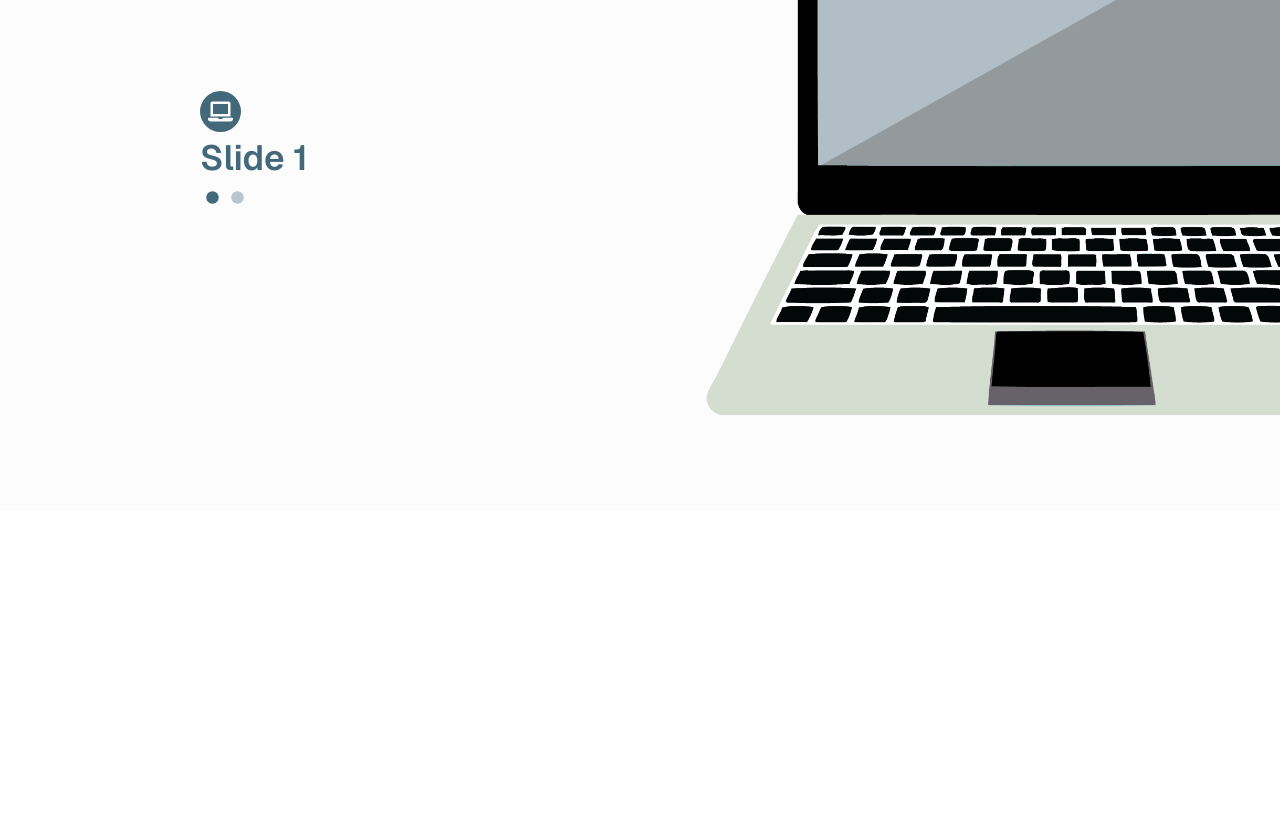
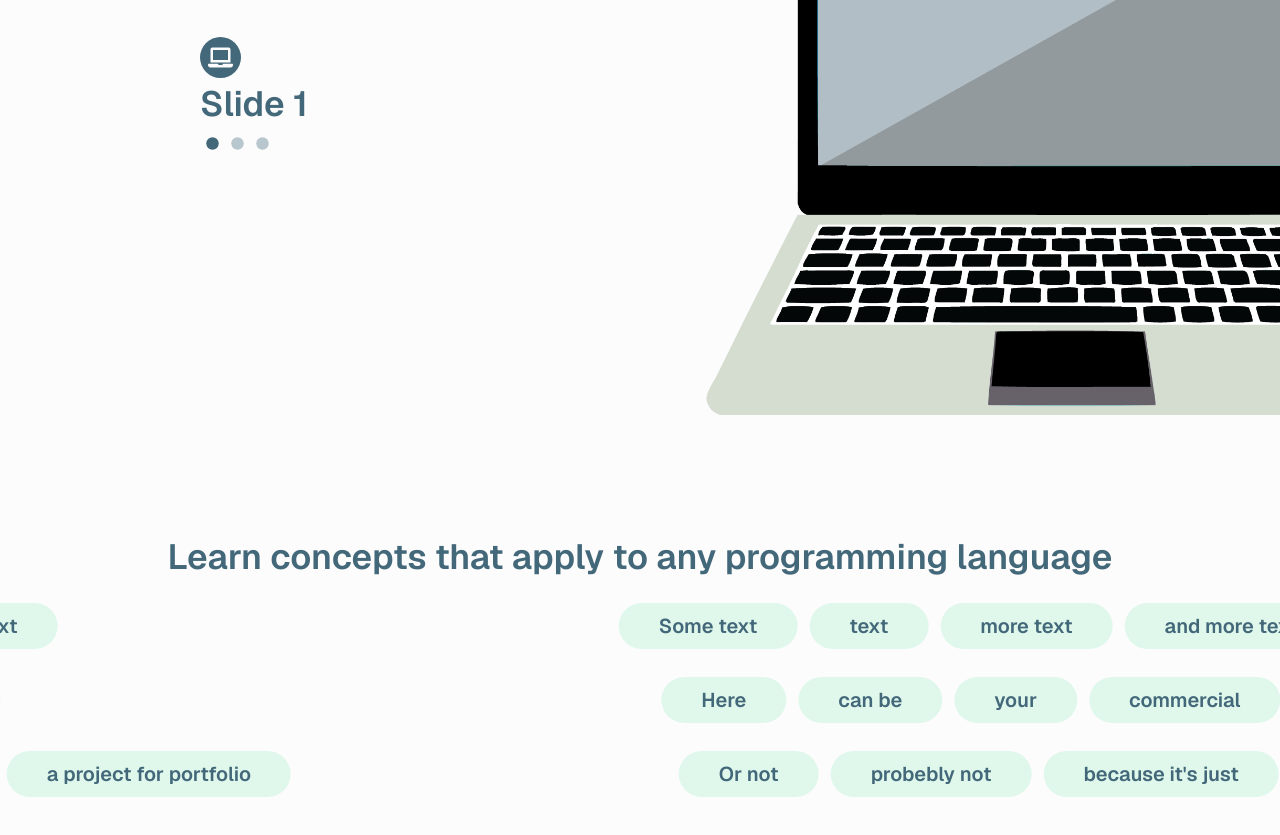
Before and after one commit to MrSeager/grasshopper-home-mrseager, a Next.js app: page / in a window 1280 px wide. Shown: the part 2860-3695 px from the top of the page. Before the commit the page ends 3371 px from the top, so only its background shows below. Built offline with nearby package versions, Linux system fonts and the light colour scheme.

Commit message:
4/3/2026
SectionSix added

```diff
--- a/app/globals.css
+++ b/app/globals.css
@@ -40,3 +40,30 @@ body {
     transform: translateX(0);
   }
 }
+
+/*Running line*/
+@keyframes scroll-horizontal {
+  0% {
+    transform: translateX(0);
+  }
+  100% {
+    transform: translateX(-50%);
+  }
+}
+
+.animate-scroll-horizontal {
+  animation: scroll-horizontal 12s linear infinite;
+}
+
+@keyframes scroll-horizontal-reverse {
+  0% {
+    transform: translateX(-50%);
+  }
+  100% {
+    transform: translateX(0);
+  }
+}
+
+.animate-scroll-horizontal-reverse {
+  animation: scroll-horizontal-reverse 12s linear infinite;
+}
--- a/components/MainSection.tsx
+++ b/components/MainSection.tsx
@@ -4,6 +4,7 @@ import SectionTwo from "./SectionTwo";
 import SectionThree from "./SectionThree";
 import SectionFour from "./SectionFour";
 import SectionFive from "./SectionFive";
+import SectionSix from "./SectionSix";
 
 export default function MainSection () {
     return (
@@ -13,6 +14,7 @@ export default function MainSection () {
         <SectionThree />
         <SectionFour />
         <SectionFive />
+        <SectionSix />
       </main>
     );
 }
--- a/components/SectionFive.tsx
+++ b/components/SectionFive.tsx
@@ -4,7 +4,7 @@ import Image from "next/image";
 import { useState } from "react";
 import SectionThreeBtn from "./SectionThreeBtn";
 //Icons
-import { FaLaptop, FaMobileAlt } from "react-icons/fa";
+import { FaLaptop, FaMobileAlt, FaTabletAlt  } from "react-icons/fa";
 
 export default function SectionFive() {
     const [currSlide, setCurrSlide] = useState<number>(0);
@@ -21,6 +21,11 @@ export default function SectionFive() {
                 ico: FaMobileAlt,
                 h: "Slide 2",
                 img: "/images/pngtree-mobile-phonein-hand-communicate-png-image_10247487.png"
+            },
+            {
+                ico: FaTabletAlt,
+                h: "Slide 3",
+                img: "/images/one-hand-holding-tablet-transparent-png-stickpng-7.png"
             }
         ]
     };
@@ -28,8 +33,8 @@ export default function SectionFive() {
     const Icon = SlideText.sliders[currSlide].ico;
 
     return(
-        <div className="grid grid-cols-2 py-15 overflow-hidden">
-            <div className="flex flex-col items-start justify-center ps-50">
+        <div className="grid grid-rows-2 grid-cols-2 py-15 overflow-hidden">
+            <div className="flex items-end ps-5 md:ps-15 lg:ps-50">
                 <div
                     key={currSlide}
                     className="text-[#43687a] flex flex-col items-start animate-[fadeInUp_0.5s_ease-out] duration-500"
@@ -40,8 +45,21 @@ export default function SectionFive() {
 
                     <h3 className="font-semibold text-[35px]">{SlideText.sliders[currSlide].h}</h3>
                 </div>
+            </div>
+
+            <div key={currSlide} className="row-span-2 md:h-[25rem] lg:h-[35rem] animate-[fadeIn_0.5s_ease-out]">
+                <Image
+                    src={SlideText.sliders[currSlide].img}
+                    alt={SlideText.sliders[currSlide].h}
+                    width={600}
+                    height={600}
+                    className="ms-auto my-auto"
+                />
+            </div>
+
+            <div className="ps-5 md:ps-15 lg:ps-50 flex items-start">
                 <div className="flex gap-0">
-                    {[0,1].map(n => (
+                    {[0,1,2].map(n => (
                         <SectionThreeBtn
                             key={n}
                             numb={n}
@@ -51,15 +69,6 @@ export default function SectionFive() {
                     ))}
                 </div>
             </div>
-            <div key={currSlide} className="h-[600px] animate-[fadeIn_0.5s_ease-out]">
-                <Image
-                    src={SlideText.sliders[currSlide].img}
-                    alt={SlideText.sliders[currSlide].h}
-                    width={600}
-                    height={600}
-                    className="ms-auto"
-                />
-            </div>
         </div>
     );
 }
--- /dev/null
+++ b/components/SectionSix.tsx
@@ -0,0 +1,58 @@
+//Components
+import SectionSixItem from "./SectionSixItem"
+
+export default function SectionSix() {
+    return(
+        <div className="flex flex-col gap-3 items-center py-15">
+            <h3 className="text-[#43687a] font-semibold text-center text-[35px]">Learn concepts that apply to any programming language</h3>
+            <div className="w-full overflow-x-hidden py-2">
+                <div className="flex whitespace-nowrap w-[200%] animate-scroll-horizontal">
+                    <div className="flex gap-3 w-[50%]">
+                        <SectionSixItem text="Some text" />
+                        <SectionSixItem text="text" />
+                        <SectionSixItem text="more text" />
+                        <SectionSixItem text="and more text" />
+                    </div>
+                    <div className="flex gap-3 w-[50%]">
+                        <SectionSixItem text="Some text" />
+                        <SectionSixItem text="text" />
+                        <SectionSixItem text="more text" />
+                        <SectionSixItem text="and more text" />
+                    </div>
+                </div>
+            </div>
+            <div className="w-full overflow-x-hidden py-2">
+                <div className="flex whitespace-nowrap w-[200%] animate-scroll-horizontal-reverse">
+                    <div className="flex gap-3 w-[50%]">
+                        <SectionSixItem text="Here" />
+                        <SectionSixItem text="can be" />
+                        <SectionSixItem text="your" />
+                        <SectionSixItem text="commercial" />
+                    </div>
+                    <div className="flex gap-3 w-[50%]">
+                        <SectionSixItem text="Here" />
+                        <SectionSixItem text="can be" />
+                        <SectionSixItem text="your" />
+                        <SectionSixItem text="commercial" />
+                    </div>
+                </div>
+            </div>
+            <div className="w-full overflow-x-hidden py-2">
+                <div className="flex whitespace-nowrap w-[200%] animate-scroll-horizontal">
+                    <div className="ps-15 flex gap-3 w-[50%]">
+                        <SectionSixItem text="Or not" />
+                        <SectionSixItem text="probebly not" />
+                        <SectionSixItem text="because its just" />
+                        <SectionSixItem text="a project for portfolio" />
+                    </div>
+                    <div className="ps-15 flex gap-3 w-[50%]">
+                        <SectionSixItem text="Or not" />
+                        <SectionSixItem text="probebly not" />
+                        <SectionSixItem text="because it's just" />
+                        <SectionSixItem text="a project for portfolio" />
+                    </div>
+                </div>
+            </div>
+        </div>
+    )
+}
--- /dev/null
+++ b/components/SectionSixItem.tsx
@@ -0,0 +1,14 @@
+interface SectionSixItemProps {
+    text: string;
+}
+
+export default function SectionSixItem({ text }: SectionSixItemProps) {
+    return(
+        <div className="bg-[#dff8eb] px-10 py-2 rounded-full duration-500
+                        hover:scale-110">
+            <p className="text-[#43687a] font-semibold text-center text-[20px]">
+                {text}
+            </p>
+        </div>
+    );
+}
```
Also changed, not shown: public/images/one-hand-holding-tablet-transparent-png-stickpng-7.png (added).
